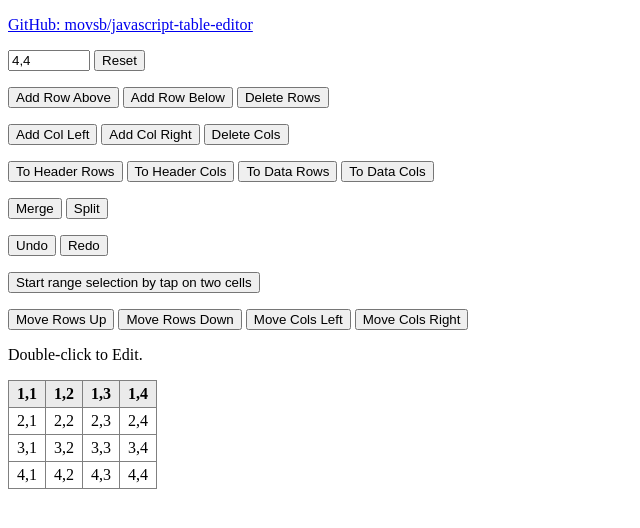
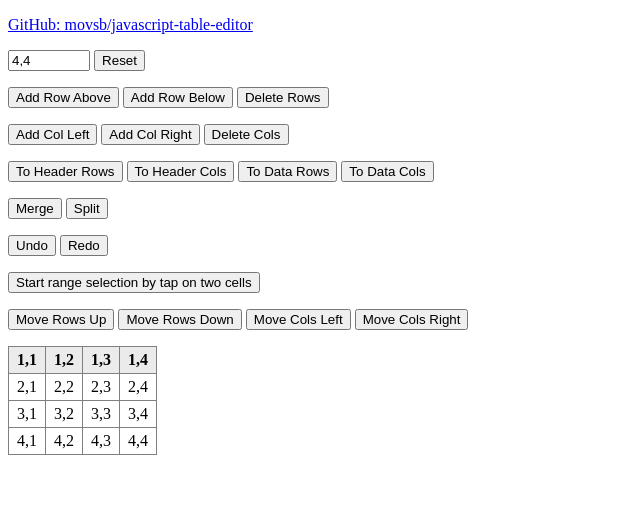
Before and after one commit to movsb/javascript-table-editor, a website: page index.html in a window 1280 px wide. Shown: the whole page, without its empty margins (0-640 px from the left). Drawn offline with Linux system fonts and the light colour scheme.

Commit message:
Enter to edit & Arrow to navigate

```diff
--- a/index.html
+++ b/index.html
@@ -91,7 +91,6 @@ div.mobile { display: none;}
 		<button type="button" onclick="t.moveColsRight()">Move Cols Right</button>
 	</p>
 </div>
-<p>Double-click to Edit.</p>
 <div id="table"></div>
 <script type="module">
 import { Table } from "./table.js";
--- a/package.json
+++ b/package.json
@@ -1,6 +1,6 @@
 {
   "name": "javascript-table-editor",
-  "version": "1.0.8",
+  "version": "1.0.9",
   "description": "Live Demo: <https://movsb.github.io/javascript-table-editor/>.",
   "main": "table.js",
   "keywords": ["javascript","table","editor"],
```
